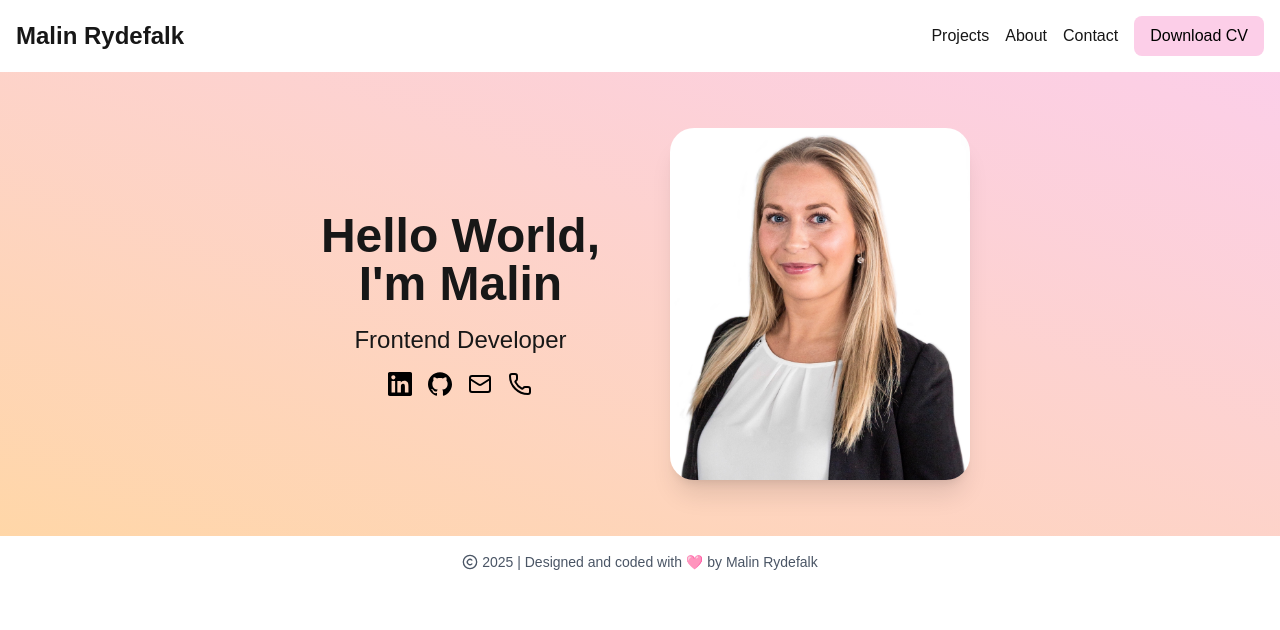
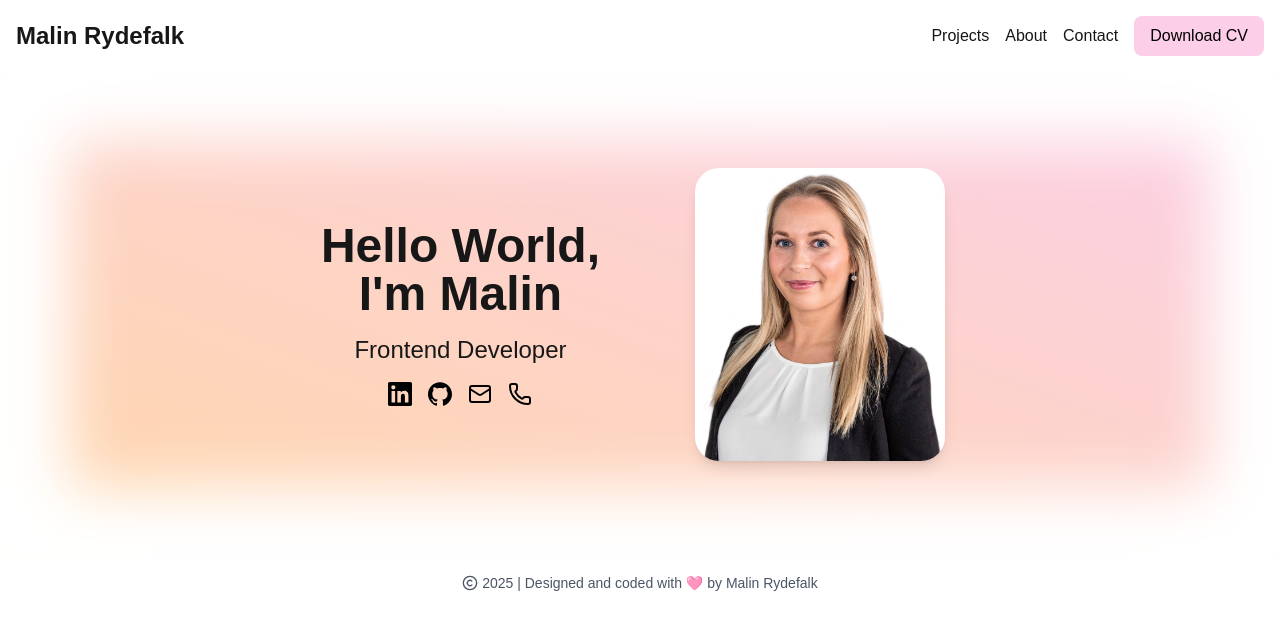
Before and after one commit to malpisen/nextjs-portfolio, a Next.js app: page / in a window 1280 px wide. Shown: the top 630 px of the page. Built offline with nearby package versions, Linux system fonts and the light colour scheme.

Commit message:
styling of hero

```diff
--- a/src/components/sections/hero.tsx
+++ b/src/components/sections/hero.tsx
@@ -5,8 +5,9 @@ import { Mail, Phone } from "lucide-react";
 
 export default function Hero() {
   return (
-    <section className="full-width py-10 bg-gradient-to-bl from-pink-200 to-orange-200">
-      <div className="max-w-4xl m-auto grid md:grid-cols-2 items-center text-center">
+    <section className="full-width relative overflow-hidden py-20">
+      <div className="full-width absolute inset-0 inset-shadow-[0_0_60px_70px_white] bg-gradient-to-bl from-pink-200 to-orange-200" />
+      <div className="relative max-w-4xl m-auto grid md:grid-cols-2 items-center text-center">
         <div className="mx-10 space-y-4">
           <h2 className="text-5xl font-bold">Hello World, {<br />}I'm Malin</h2>
           <h3 className="text-2xl">Frontend Developer</h3>
@@ -34,10 +35,10 @@ export default function Hero() {
           </ul>
         </div>
         <Image
-          className="rounded-3xl shadow-xl place-self-center my-4"
+          className="rounded-3xl shadow-lg place-self-center my-4"
           src="/images/malin-rydefalk.jpg"
-          width={300}
-          height={350}
+          width={250}
+          height={293}
           alt="Picture of Malin"
         />
       </div>
```
